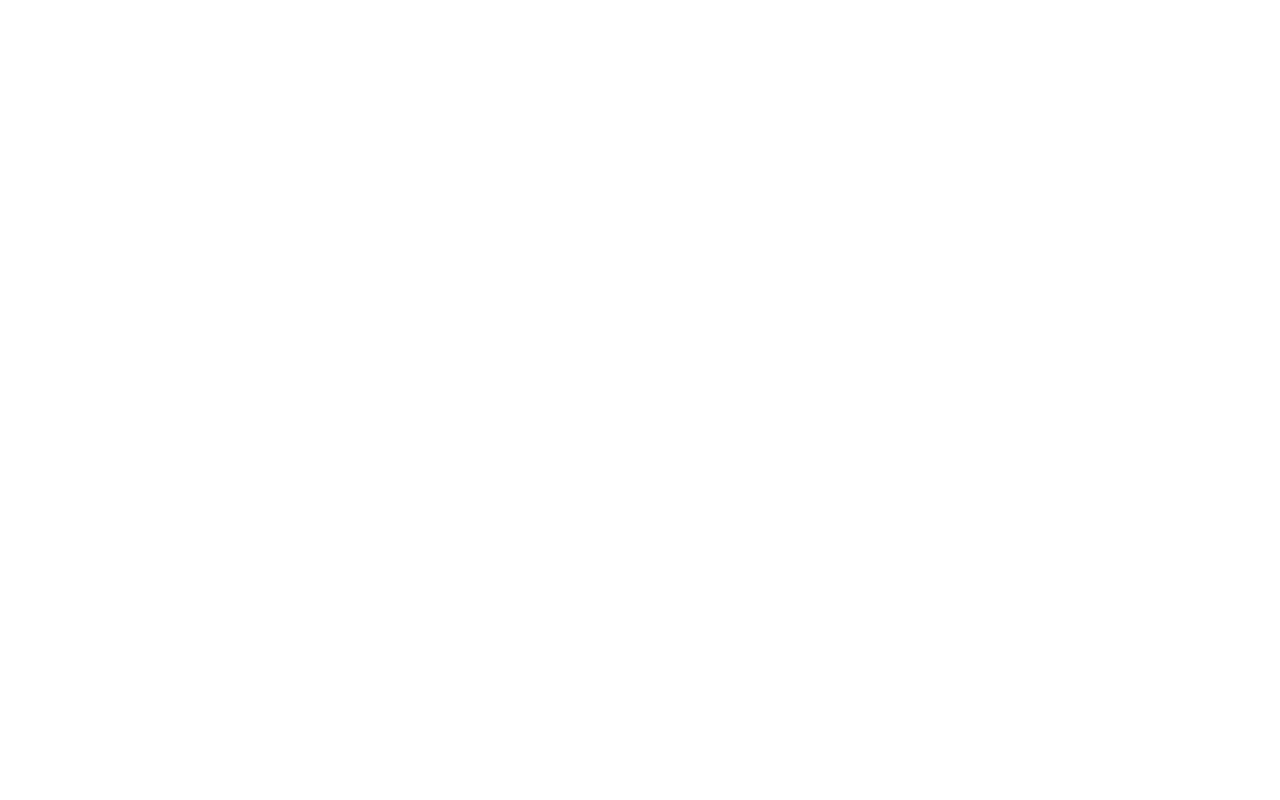
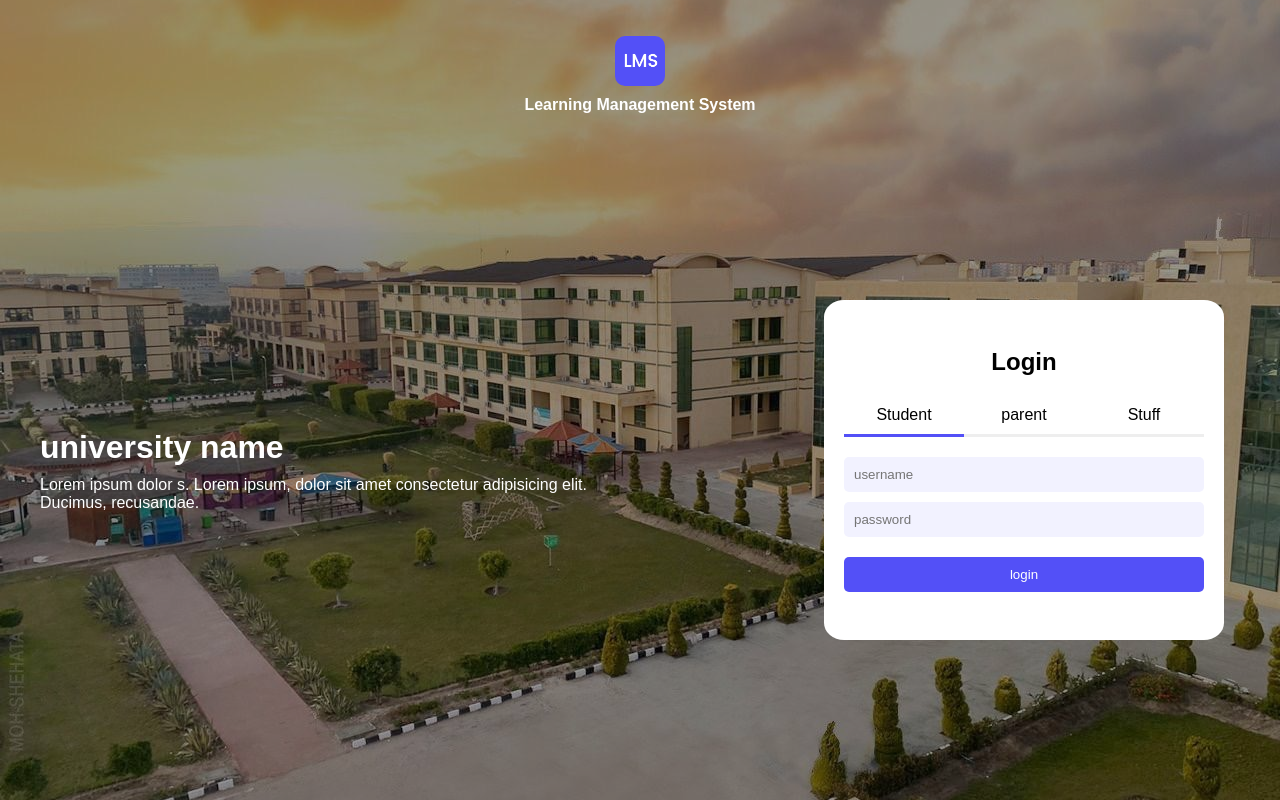
Before and after one commit to moheywael/LMS_Dev, a plain HTML site: page pages/main-login.html in a window 1280 px wide. Drawn offline with nearby package versions, Linux system fonts and the light colour scheme; files that its build step writes are made by us from their sources.

Commit message:
login page

```diff
--- a/pages/main-login.html
+++ b/pages/main-login.html
@@ -0,0 +1,57 @@
+<!DOCTYPE html>
+<html lang="en">
+
+<head>
+    <meta charset="UTF-8">
+    <meta http-equiv="X-UA-Compatible" content="IE=edge">
+    <meta name="viewport" content="width=device-width, initial-scale=1.0">
+    <link rel="stylesheet" href="../scss/dist/style.css">
+    <link rel="icon" href="../assets/images/lms-icon.png">
+    <title>LMS | Login</title>
+</head>
+
+<body class="login">
+
+    <div class="unv-logo">
+        <div class="unv-logo__icon">
+            <img src="../assets/images/lms-icon.png">
+        </div>
+        <div class="unv-logo__text">
+            Learning Management System
+        </div>
+    </div>
+
+    <div class="body">
+        <div class="body__text">
+            <h1>university name</h1>
+            <p>Lorem ipsum dolor s. Lorem ipsum, dolor sit amet consectetur adipisicing elit. Ducimus, recusandae.</p>
+        </div>
+
+        <div class="body__form-wrapper">
+            <form class="body__form-wrapper__form">
+
+                <h2>Login</h2>
+
+                <div class="body__form-wrapper__form__controls">
+
+                    <input type="radio" name="options" id="student" value="student" checked>
+                    <label for="student">Student</label>
+                    <input type="radio" name="options" id="parent" value="parent">
+                    <label for="parent">parent</label>
+                    <input type="radio" name="options" id="stuff" value="stuff">
+                    <label for="stuff">Stuff</label>
+
+                </div>
+
+                <input type="text" placeholder="username">
+                <input type="password" placeholder="password">
+                <input type="submit" value="login">
+            </form>
+        </div>
+
+    </div>
+    <div class="overlay"></div>
+
+</body>
+
+</html>
--- a/scss/abstract/_colors.scss
+++ b/scss/abstract/_colors.scss
@@ -2,11 +2,11 @@ $colors: (
     primary: (
         //brightest
         100: #5350f7,
-        // 200: #4240c6,
+        200: #4240c6,
         // 300: #323094,
         // 400: #212063,
         // 500: #111031,
-        //darkest,,,,,,,,,
+        //darkest,,,,,,,,,,
     ),
 
     secondary: (
@@ -16,7 +16,7 @@ $colors: (
         // 300: #919199,
         // 400: #616166,
         // 500: #303033,
-        //darkest,,,,,,,,
+        //darkest,,,,,,,,,
     ),
 
     nutral: (
@@ -26,7 +26,7 @@ $colors: (
         // 300: #dddddd,
         // 400: #616166,
         // 500: #222222,
-        //darkest,,,,,,,,
+        //darkest,,,,,,,,,
     ),
 
     danger: (
@@ -36,7 +36,7 @@ $colors: (
         // 300: #993333,
         // 400: #802b2b,
         // 500: #331111,
-        //darkest,,,,,,,,
+        //darkest,,,,,,,,,
     ),
 
     success: (
@@ -46,7 +46,7 @@ $colors: (
         // 300: #186429,
         // 400: #10431c,
         // 500: #08210e,
-        //darkest,,,,,,,,
+        //darkest,,,,,,,,,
     ),
 
     warning: (
@@ -56,7 +56,7 @@ $colors: (
         // 300: #186429,
         // 400: #10431c,
         // 500: #08210e,
-        //darkest,,,,,,,,
+        //darkest,,,,,,,,,
     ),
 );
 
@@ -71,5 +71,5 @@ $colors: (
     // other Colors
     --clr-white: #ffffff;
     --clr-black: #000000;
-    --clr-seperator-color: gray;
+    --clr-seperator: gray;
 }
--- a/scss/layout/_sidebar.scss
+++ b/scss/layout/_sidebar.scss
@@ -13,7 +13,7 @@
         display: flex;
         align-items: center;
         height: var(--header-height);
-        border-bottom: var(--seperator-height) solid var(--clr-seperator-color);
+        border-bottom: var(--seperator-height) solid var(--clr-seperator);
         padding: var(--padding);
         position: relative;
 
--- /dev/null
+++ b/scss/pages/_login.scss
@@ -0,0 +1,164 @@
+body.login {
+    display: flex;
+    flex-direction: column;
+    align-items: center;
+    justify-content: center;
+    background-color: var(--clr-white);
+    position: relative;
+    background: url(../../assets/images/delta-univ.jpg) no-repeat center;
+}
+
+.overlay {
+    height: 100%;
+    width: 100%;
+    background: rgb(0 0 0 / 0.4);
+    position: absolute;
+    z-index: -1;
+}
+
+.unv-logo {
+    display: flex;
+    flex: 1;
+    flex-direction: column;
+    align-items: center;
+    justify-content: center;
+
+    gap: 10px;
+    padding: 20px 0 10px 0;
+
+    &__icon {
+        width: 50px;
+        height: 50px;
+
+        img {
+            border-radius: 10px;
+        }
+    }
+
+    &__text {
+        font-weight: bold;
+        color: var(--clr-white);
+    }
+}
+
+.body {
+    flex: 6;
+    display: flex;
+    width: 100%;
+
+    &__text {
+        width: 60%;
+        padding: 10px;
+        display: flex;
+        align-items: flex-start;
+        justify-content: center;
+        flex-direction: column;
+        color: var(--clr-white);
+        padding-left: 40px;
+
+        h2 {
+            font-size: 4rem;
+        }
+
+        p {
+            margin-top: 10px;
+            width: 80%;
+        }
+    }
+
+    &__form-wrapper {
+        flex: 1;
+        display: flex;
+        align-items: center;
+        justify-content: center;
+
+        &__form {
+            width: min(400px, 80%);
+            background-color: white;
+            height: min(340px, 80%);
+            border-radius: 5%;
+
+            display: flex;
+            flex-direction: column;
+            align-items: center;
+            justify-content: center;
+            padding: calc(var(--padding) * 2);
+
+            &__controls {
+                margin: 20px 0 10px 0;
+                width: 100%;
+                display: flex;
+                justify-content: center;
+
+                label {
+                    padding: 10px;
+                    flex: 1;
+                    text-align: center;
+                    border-bottom: #eee 3px solid;
+                    cursor: pointer;
+                }
+
+                input[type="radio"] {
+                    display: none;
+
+                    &:checked + label {
+                        border-bottom: 3px solid var(--clr-primary-100);
+                    }
+                }
+            }
+
+            > input {
+                -webkit-appearance: none;
+                border: none;
+                width: 100%;
+                padding: 10px;
+                margin-top: 10px;
+                border-radius: 5px;
+            }
+
+            input[placeholder] {
+                background-color: var(--clr-secondary-100);
+
+                &:focus {
+                    outline: none;
+                }
+            }
+
+            input[type="submit"] {
+                margin-top: 20px;
+                background-color: var(--clr-primary-100);
+                color: var(--clr-white);
+                cursor: pointer;
+
+                &:hover {
+                    background-color: var(--clr-primary-200);
+                }
+            }
+        }
+    }
+
+    @media (max-width: 700px) {
+        flex-direction: column;
+
+        &__text {
+            height: 25%;
+            width: 100%;
+            align-items: center;
+            padding-left: 0;
+
+            h1 {
+                font-size: 2rem;
+            }
+
+            p {
+                font-size: 14px;
+                text-align: center;
+            }
+        }
+
+        &__form-wrapper {
+            width: 100%;
+            flex: 1;
+        }
+    }
+}
--- a/scss/style.scss
+++ b/scss/style.scss
@@ -8,6 +8,8 @@
 @use "layout/main";
 @use "layout/sidebar";
 
+@use "pages/login";
+
 body {
     display: flex;
 
@@ -17,12 +19,12 @@ body {
     }
 
     header.header {
-        border-bottom: var(--seperator-height) solid var(--clr-seperator-color);
+        border-bottom: var(--seperator-height) solid var(--clr-seperator);
     }
 
     .sidebar {
         background-color: var(--clr-white);
-        border-right: var(--seperator-height) solid var(--clr-seperator-color);
+        border-right: var(--seperator-height) solid var(--clr-seperator);
     }
 
     // small screens
```
Also changed, not shown: index.html (+4 -0 lines), scripts/components.js (+104 -3 lines), scripts/script.js (+2 -6 lines), assets/images/delta-univ.jpg (added).
